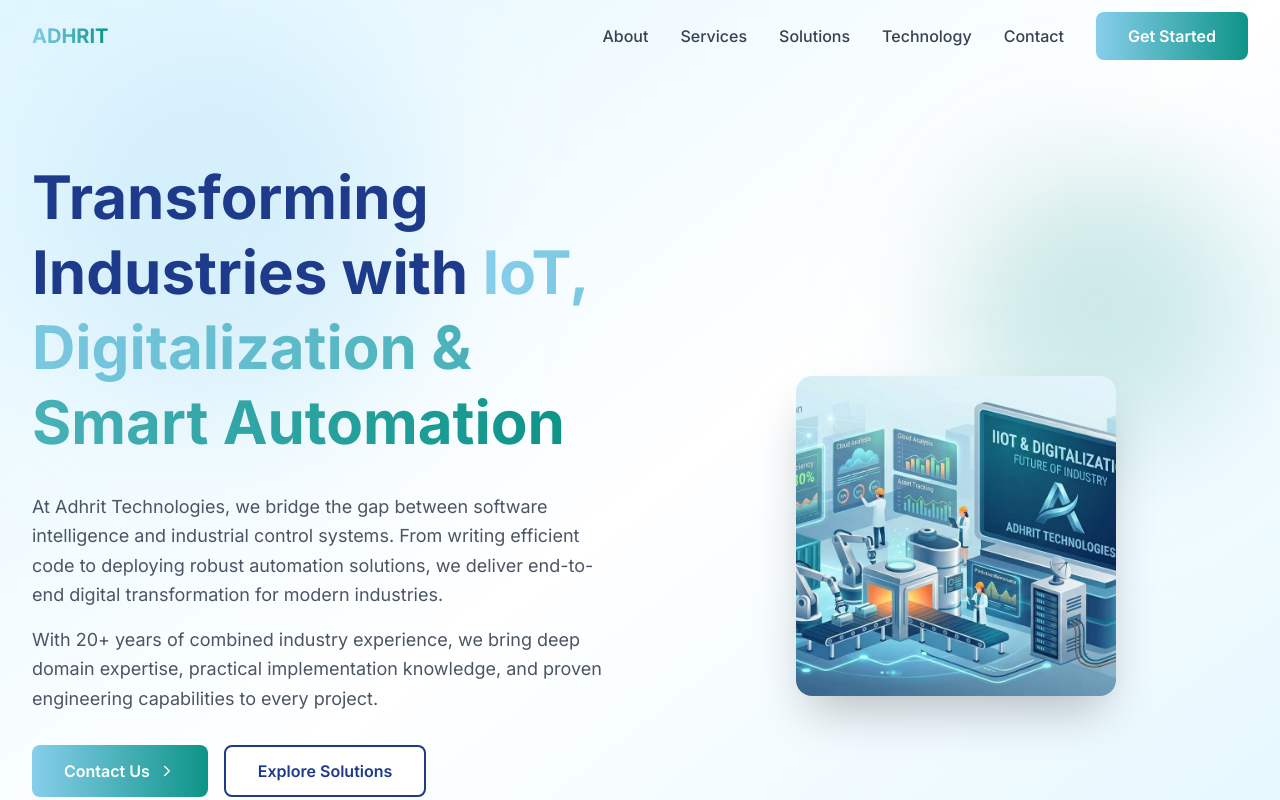
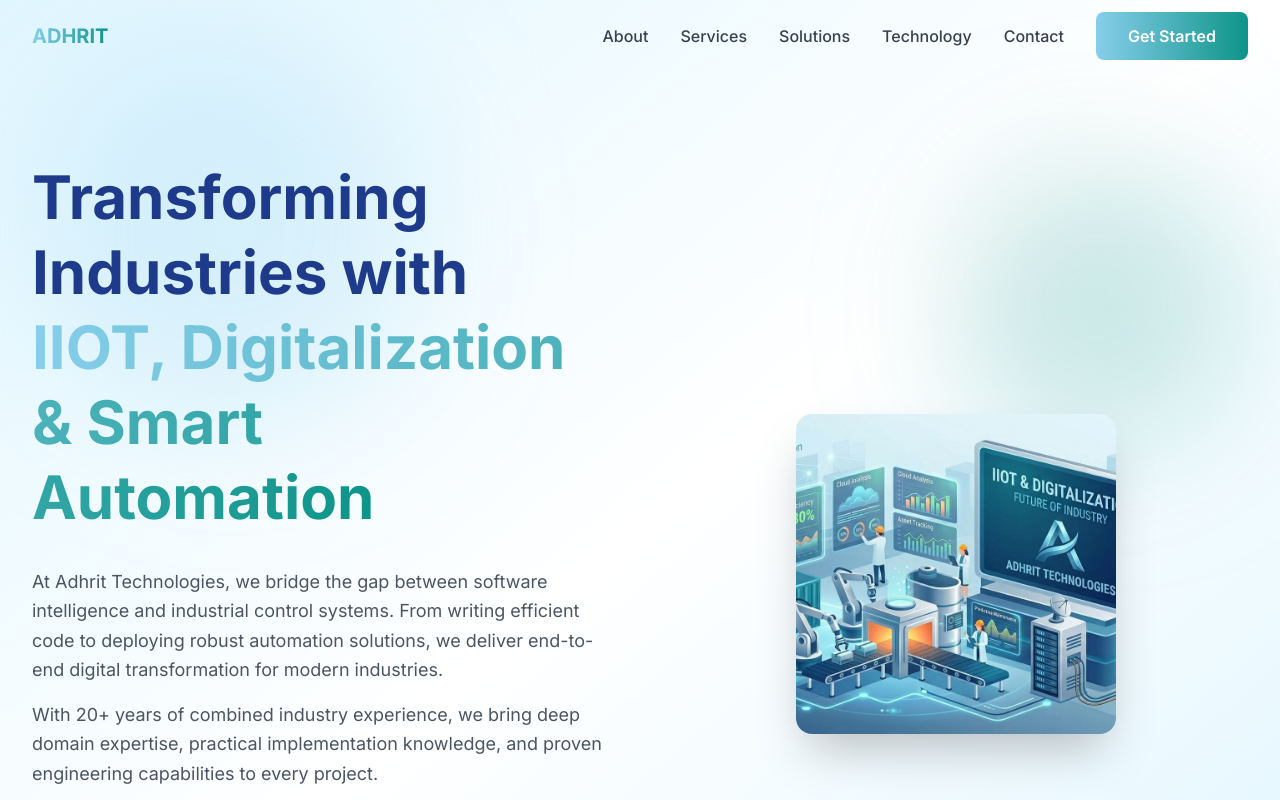
Before and after one commit to priyanshurajverma/Adhrit, a Next.js app in the folder frontend/: page / in a window 1280 px wide. Shown: the top 800 px of the page. Built offline with nearby package versions, Linux system fonts and the light colour scheme.

Commit message:
Updated UI and fixed login bug

```diff
--- a/frontend/components/sections/Hero.tsx
+++ b/frontend/components/sections/Hero.tsx
@@ -22,7 +22,7 @@
           <h1 className="leading-tight text-deep-blue">
             Transforming Industries with{' '}
             <span className="bg-gradient-to-r from-sky-primary to-teal-accent bg-clip-text text-transparent">
-              IoT, Digitalization & Smart Automation
+              IIOT, Digitalization & Smart Automation
             </span>
           </h1>
 
```
